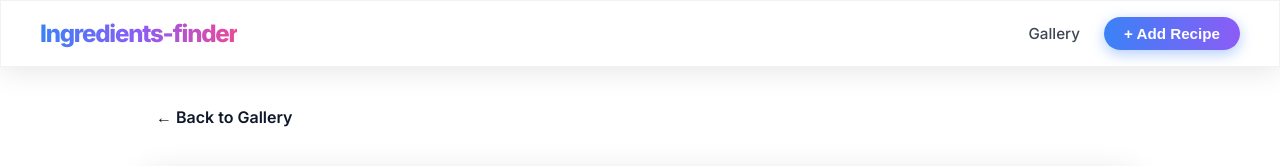
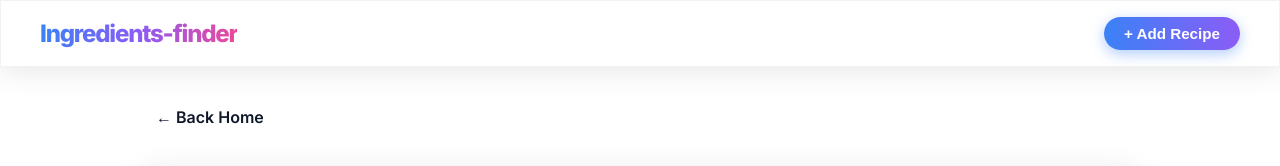
Before and after one commit to santhoshoggy/Ingredients-finder, a Next.js app: page /food/avocado-toast in a window 1280 px wide. Shown: the top 166 px of the page. Built offline with nearby package versions, Linux system fonts and the light colour scheme.

Commit message:
Remove gallery link and text references

```diff
--- a/src/app/layout.tsx
+++ b/src/app/layout.tsx
@@ -7,8 +7,8 @@ import Footer from '../components/Footer';
 const inter = Inter({ subsets: ['latin'] });
 
 export const metadata: Metadata = {
-  title: 'Ingredients-finder | Premium Food Gallery',
-  description: 'A visually polished food image gallery to discover delicious recipes and ingredients.',
+  title: 'Ingredients-finder | Premium Recipes',
+  description: 'A visually polished platform to discover delicious recipes and ingredients.',
 };
 
 export default function RootLayout({
--- a/src/components/ClientFoodDetail.tsx
+++ b/src/components/ClientFoodDetail.tsx
@@ -30,7 +30,7 @@ export default function ClientFoodDetail({ id, defaultFoods }: { id: string, def
             <div style={{ textAlign: 'center', padding: '5rem 1rem' }}>
                 <h1 className="gradient-text" style={{ fontSize: '3rem', marginBottom: '1rem' }}>404 - Recipe Not Found</h1>
                 <p style={{ marginBottom: '2rem' }}>We could not find the recipe you were looking for.</p>
-                <Link href="/" className={styles.backLink}>&larr; Return to Gallery</Link>
+                <Link href="/" className={styles.backLink}>&larr; Return Home</Link>
             </div>
         );
     }
@@ -38,8 +38,8 @@ export default function ClientFoodDetail({ id, defaultFoods }: { id: string, def
     return (
         <article className={styles.container}>
             <div className={styles.navigation}>
-                <Link href="/" className={styles.backLink} aria-label="Back to Gallery">
-                    &larr; Back to Gallery
+                <Link href="/" className={styles.backLink} aria-label="Back Home">
+                    &larr; Back Home
                 </Link>
             </div>
 
--- a/src/components/Header.tsx
+++ b/src/components/Header.tsx
@@ -11,7 +11,6 @@ export default function Header() {
                     <span className="gradient-text">Ingredients-finder</span>
                 </Link>
                 <div className={styles.links}>
-                    <Link href="/" className={styles.link}>Gallery</Link>
                     <button
                         className={styles.addButton}
                         onClick={() => window.dispatchEvent(new Event('open-add-modal'))}
```
